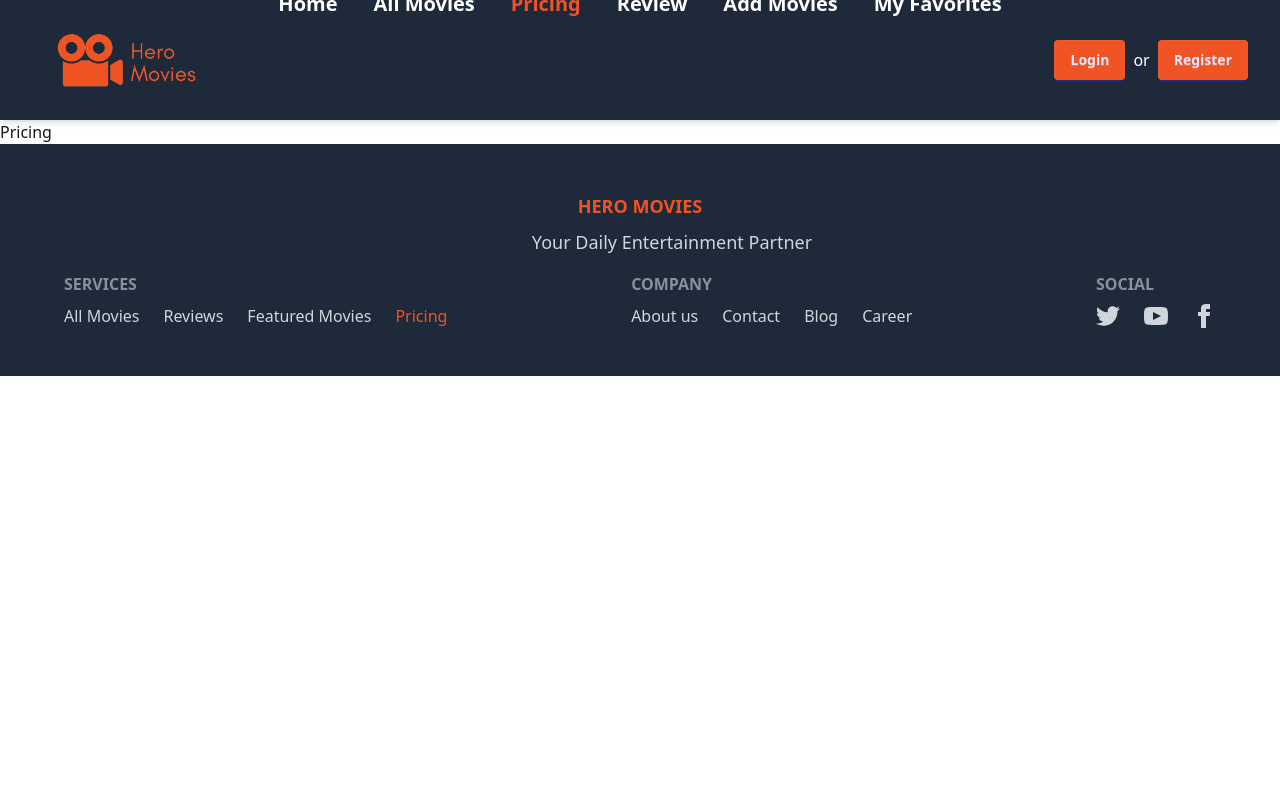
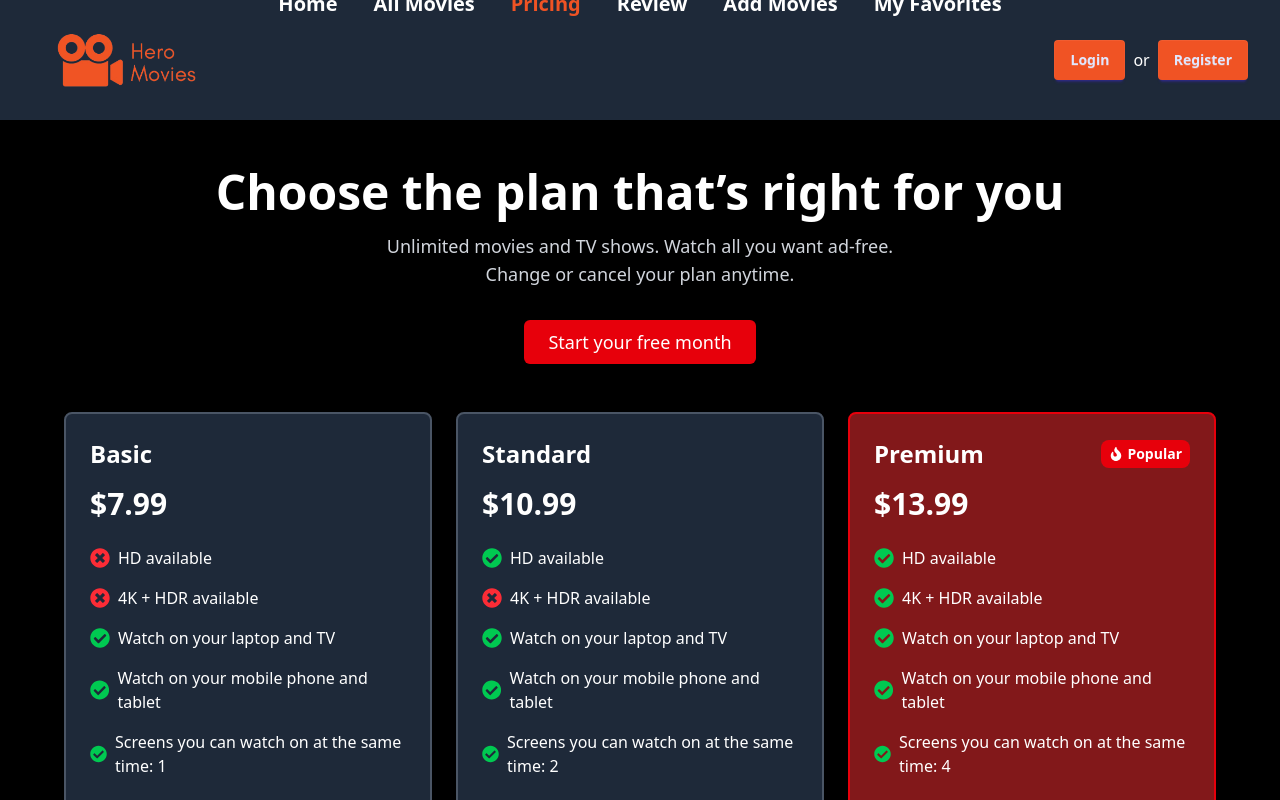
Before and after one commit to medhabicorp/b10a10-client, a React (Vite) app: page /pricing in a window 1280 px wide. Shown: the top 800 px of the page. Built offline with nearby package versions, Linux system fonts and the light colour scheme; no server answers.

Commit message:
pricing page added

```diff
--- a/src/components/Pricing/Pricing.jsx
+++ b/src/components/Pricing/Pricing.jsx
@@ -1,10 +1,131 @@
 import React from "react";
 import PropTypes from "prop-types";
+import { FaCheckCircle, FaTimesCircle, FaFire } from "react-icons/fa";
 
-const Pricing = (props) => {
+const Pricing = () => {
+  const plans = [
+    {
+      name: "Basic",
+      price: "$7.99",
+      features: {
+        hd: false,
+        hdr: false,
+        laptop: true,
+        mobile: true,
+        screens: 1,
+      },
+      isPopular: false,
+    },
+    {
+      name: "Standard",
+      price: "$10.99",
+      features: {
+        hd: true,
+        hdr: false,
+        laptop: true,
+        mobile: true,
+        screens: 2,
+      },
+      isPopular: false,
+    },
+    {
+      name: "Premium",
+      price: "$13.99",
+      features: {
+        hd: true,
+        hdr: true,
+        laptop: true,
+        mobile: true,
+        screens: 4,
+      },
+      isPopular: true,
+    },
+  ];
+
   return (
-    <div>
-      <h1>Pricing</h1>
+    <div className="bg-black text-white py-12">
+      <div className="text-center">
+        <h1 className="text-3xl lg:text-5xl font-bold mb-4">
+          Choose the plan that’s right for you
+        </h1>
+        <p className="text-lg text-gray-300">
+          Unlimited movies and TV shows. Watch all you want ad-free.
+        </p>
+        <p className="text-lg text-gray-300">
+          Change or cancel your plan anytime.
+        </p>
+      </div>
+      <div className="flex justify-center mt-8">
+        <button className="bg-red-600 text-white px-6 py-2 rounded-md text-lg hover:bg-red-700">
+          Start your free month
+        </button>
+      </div>
+
+      <div className="grid grid-cols-1 md:grid-cols-3 gap-6 w-[90%] mx-auto mt-12">
+        {plans.map((plan, index) => (
+          <div
+            key={index}
+            className={`p-6 rounded-lg border-2 ${
+              plan.isPopular
+                ? "border-red-600 bg-red-900"
+                : "border-gray-600 bg-gray-800"
+            }`}
+          >
+            <h2 className="text-2xl font-bold mb-4 flex items-center justify-between">
+              {plan.name}
+              {plan.isPopular && (
+                <span className="text-sm bg-red-600 px-2 py-1 rounded-lg flex items-center">
+                  <FaFire className="mr-1" />
+                  Popular
+                </span>
+              )}
+            </h2>
+            <p className="text-3xl font-bold mb-6">{plan.price}</p>
+            <ul className="space-y-4">
+              <li className="flex items-center">
+                {plan.features.hd ? (
+                  <FaCheckCircle className="text-green-500 mr-2" size={20} />
+                ) : (
+                  <FaTimesCircle className="text-red-500 mr-2" size={20} />
+                )}
+                HD available
+              </li>
+              <li className="flex items-center">
+                {plan.features.hdr ? (
+                  <FaCheckCircle className="text-green-500 mr-2" size={20} />
+                ) : (
+                  <FaTimesCircle className="text-red-500 mr-2" size={20} />
+                )}
+                4K + HDR available
+              </li>
+              <li className="flex items-center">
+                {plan.features.laptop ? (
+                  <FaCheckCircle className="text-green-500 mr-2" size={20} />
+                ) : (
+                  <FaTimesCircle className="text-red-500 mr-2" size={20} />
+                )}
+                Watch on your laptop and TV
+              </li>
+              <li className="flex items-center">
+                {plan.features.mobile ? (
+                  <FaCheckCircle className="text-green-500 mr-2" size={20} />
+                ) : (
+                  <FaTimesCircle className="text-red-500 mr-2" size={20} />
+                )}
+                Watch on your mobile phone and tablet
+              </li>
+              <li className="flex items-center">
+                <FaCheckCircle className="text-green-500 mr-2" size={20} />
+                Screens you can watch on at the same time:{" "}
+                {plan.features.screens}
+              </li>
+            </ul>
+            <button className="mt-6 w-full bg-red-600 text-white py-2 rounded-md hover:bg-red-700">
+              Choose Plan
+            </button>
+          </div>
+        ))}
+      </div>
     </div>
   );
 };
```
